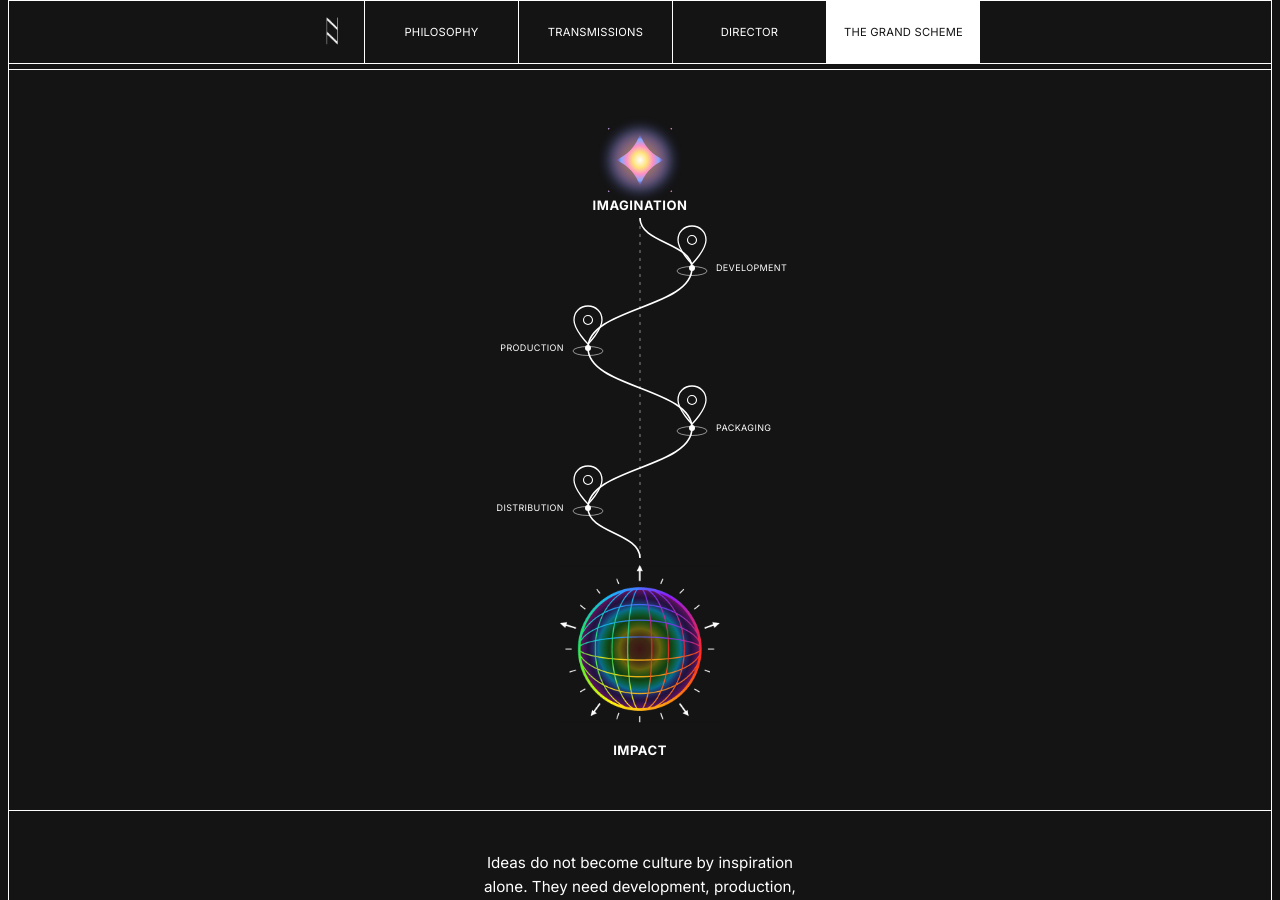
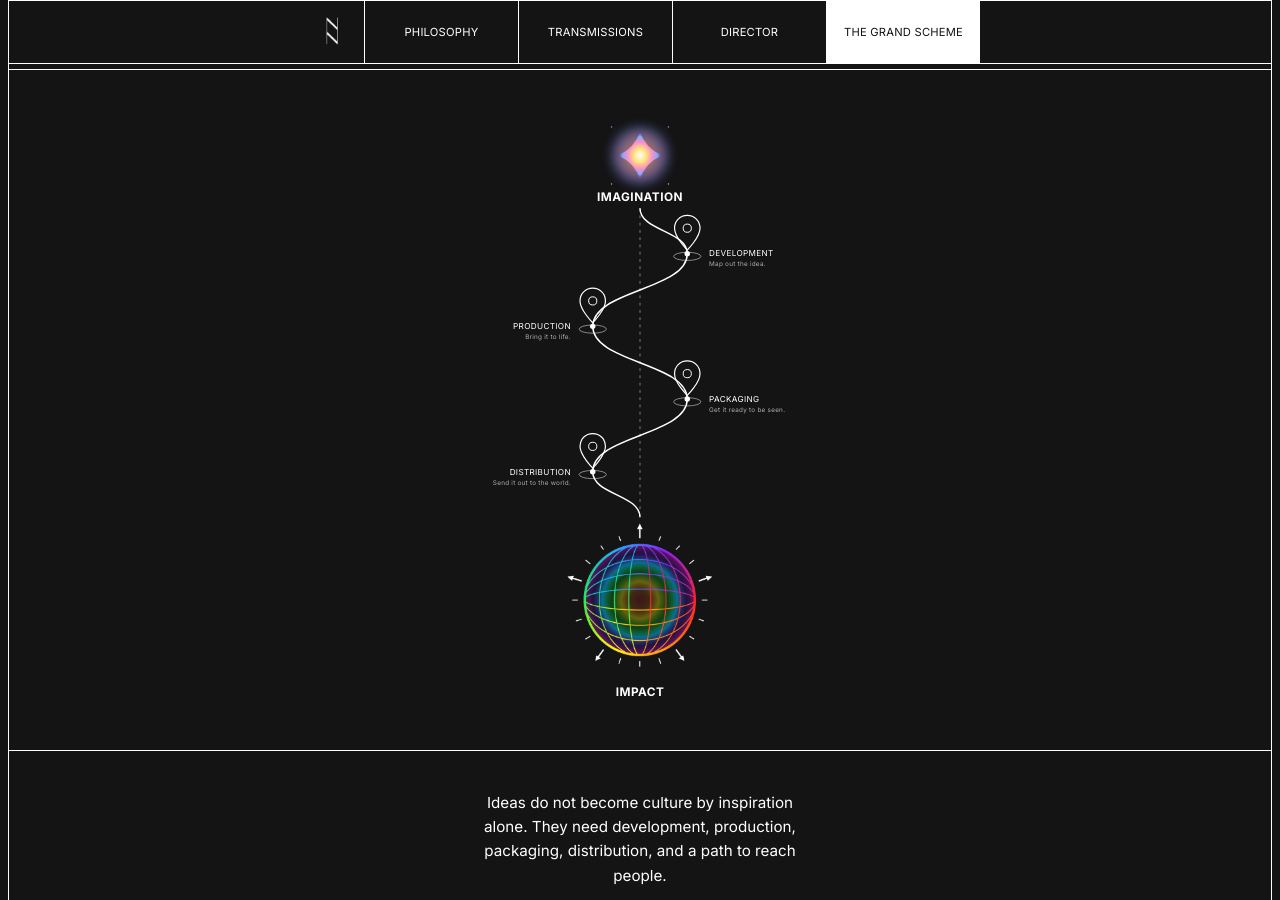
Before and after one commit to laindoe/ten-grand, a Jekyll site: the page built from index.html, in a window 1280 px wide and 900 px high, scrolled down 5214 px. Built offline with Jekyll 4.4.1, drawn with Linux system fonts in a browser that asks for light colours.

Commit message:
Add subtitles under the 4 route stops (#95)
- Development: "Map out the idea."
- Production: "Bring it to life."
- Packaging: "Get it ready to be seen."
- Distribution: "Send it out to the world."

Smaller font (7 vs 9 for the stop title), muted color
(--color-text-muted), positioned directly beneath each existing
label. No subtitles under Imagination or Impact. Layout, structure,
styling, and animation are otherwise untouched.

Widened the route svg's viewBox slightly (300 -> 330 units, extended
symmetrically) since two of the longer subtitles ("Get it ready to be
seen." and "Send it out to the world.") were getting clipped by the
original viewBox edges — verified via getBBox() in an actual browser,
not just visual inspection, since a screenshot alone made the clipped
text look like a rendering artifact rather than an overflow bug.


Claude-Session: https://claude.ai/code/session_017ynTvtGuh3qPdfkvciNjhT

Co-authored-by: Claude <noreply@anthropic.com>

```diff
--- a/index.html
+++ b/index.html
@@ -356,7 +356,7 @@
       </div>
 
       <div class="engine__route reveal">
-        <svg viewBox="0 0 300 660" fill="none" role="img" aria-label="A winding route from Imagination, through Development, Production, Packaging, and Distribution, down to Impact">
+        <svg viewBox="-15 0 330 660" fill="none" role="img" aria-label="A winding route from Imagination, through Development, Production, Packaging, and Distribution, down to Impact">
           <defs>
             <radialGradient id="engineGlow" cx="50%" cy="50%" r="50%">
               <stop offset="0%" stop-color="#ffffff"/>
@@ -402,6 +402,7 @@
           <circle cx="202" cy="158" r="3" fill="currentColor"/>
           <ellipse cx="202" cy="161" rx="15" ry="4.5" stroke="currentColor" stroke-width="0.9" opacity="0.6"/>
           <text x="226" y="161" font-size="9" fill="currentColor">DEVELOPMENT</text>
+          <text x="226" y="172" font-size="7" fill="var(--color-text-muted)">Map out the idea.</text>
 
           <!-- stop 2: Production -->
           <g transform="translate(98,214)">
@@ -411,6 +412,7 @@
           <circle cx="98" cy="238" r="3" fill="currentColor"/>
           <ellipse cx="98" cy="241" rx="15" ry="4.5" stroke="currentColor" stroke-width="0.9" opacity="0.6"/>
           <text x="74" y="241" font-size="9" fill="currentColor" text-anchor="end">PRODUCTION</text>
+          <text x="74" y="252" font-size="7" fill="var(--color-text-muted)" text-anchor="end">Bring it to life.</text>
 
           <!-- stop 3: Packaging -->
           <g transform="translate(202,294)">
@@ -420,6 +422,7 @@
           <circle cx="202" cy="318" r="3" fill="currentColor"/>
           <ellipse cx="202" cy="321" rx="15" ry="4.5" stroke="currentColor" stroke-width="0.9" opacity="0.6"/>
           <text x="226" y="321" font-size="9" fill="currentColor">PACKAGING</text>
+          <text x="226" y="332" font-size="7" fill="var(--color-text-muted)">Get it ready to be seen.</text>
 
           <!-- stop 4: Distribution -->
           <g transform="translate(98,374)">
@@ -429,6 +432,7 @@
           <circle cx="98" cy="398" r="3" fill="currentColor"/>
           <ellipse cx="98" cy="401" rx="15" ry="4.5" stroke="currentColor" stroke-width="0.9" opacity="0.6"/>
           <text x="74" y="401" font-size="9" fill="currentColor" text-anchor="end">DISTRIBUTION</text>
+          <text x="74" y="412" font-size="7" fill="var(--color-text-muted)" text-anchor="end">Send it out to the world.</text>
 
           <!-- Impact: colorful globe (restored asset) -->
           <image href="assets/images/icon-impact-globe.png" x="70" y="455" width="160" height="158"/>
```
